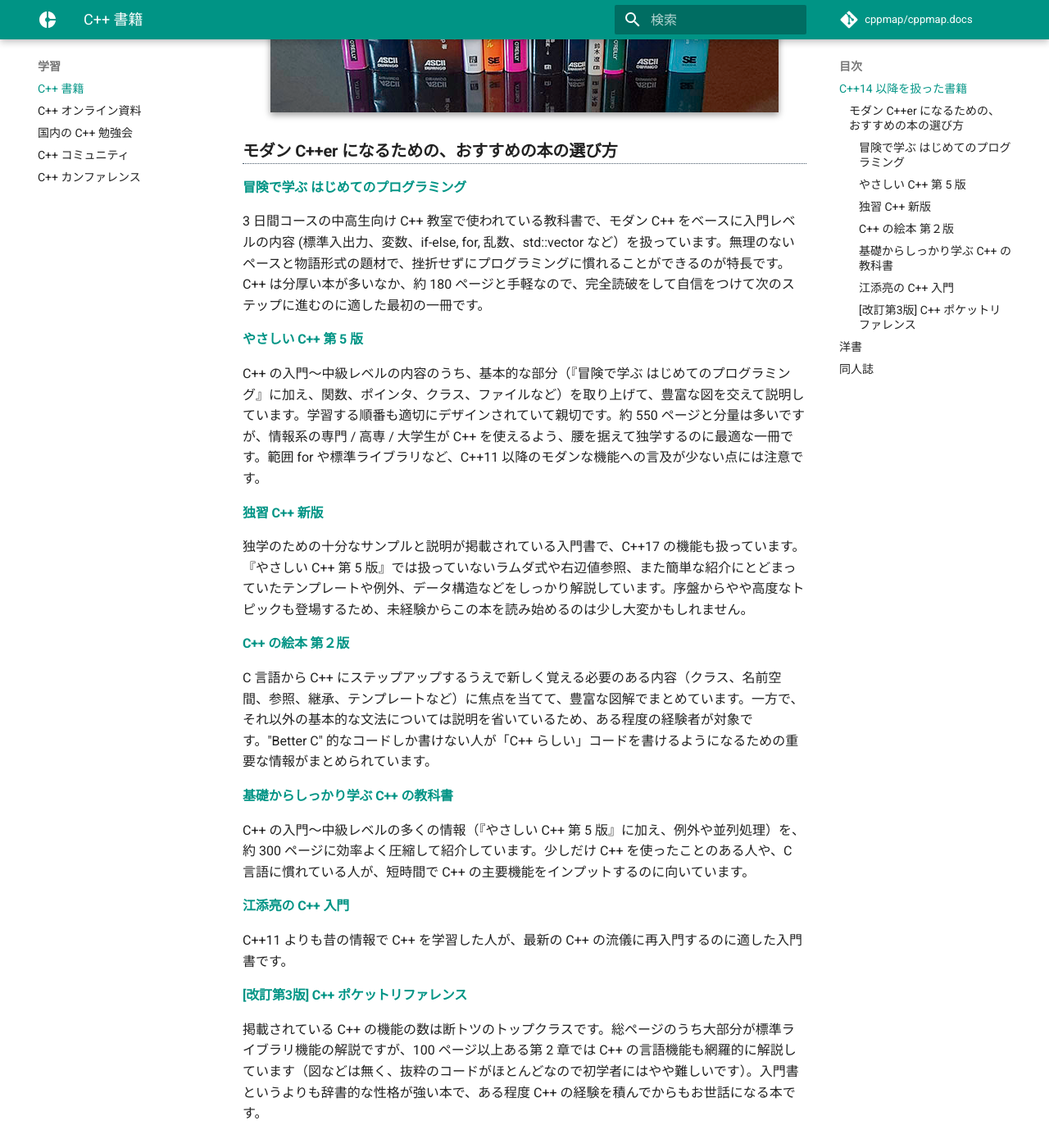
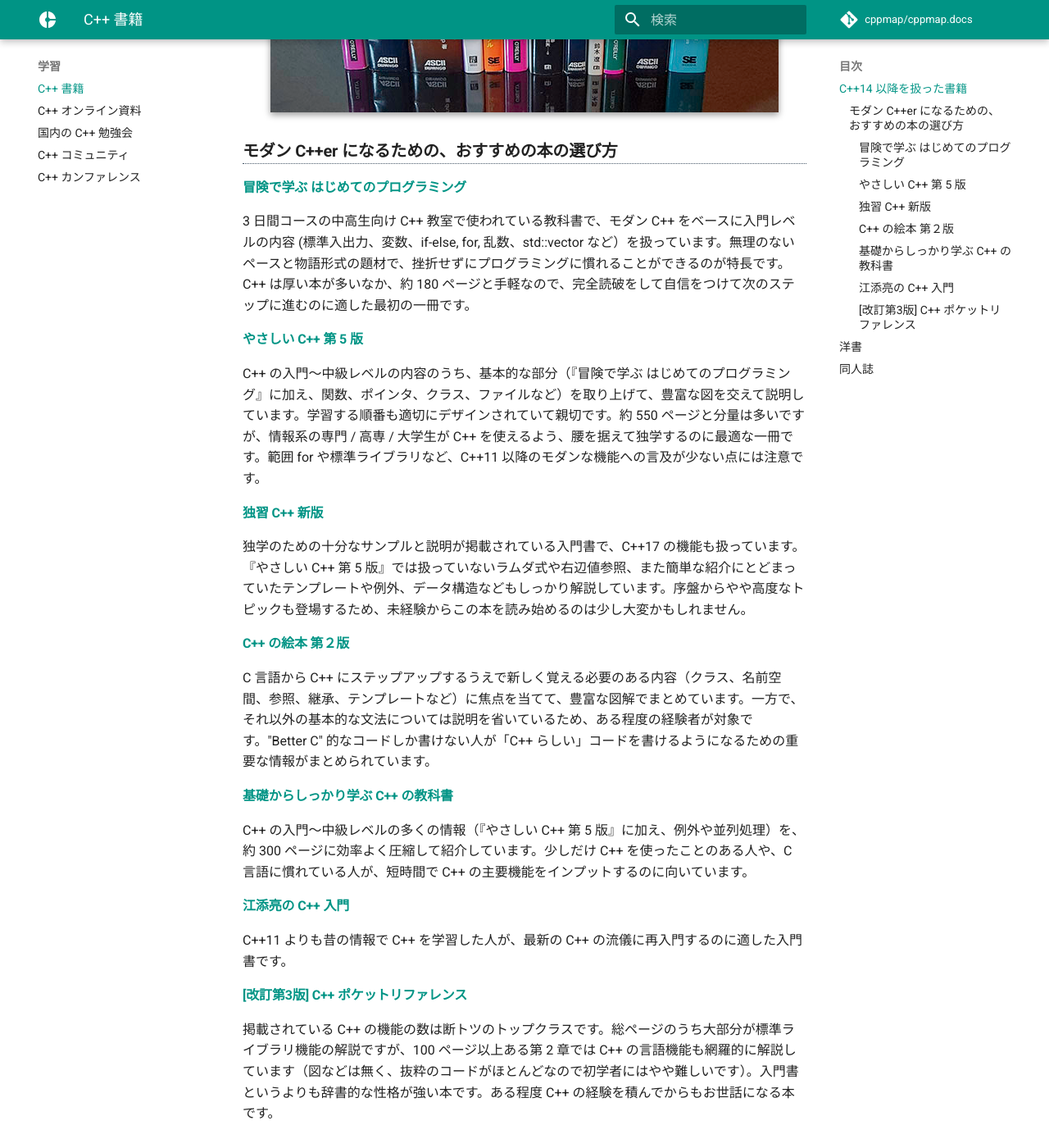
Before and after one commit to cppmap/cppmap.docs, an MkDocs documentation site: the page built from docs/learn/books.md, in a window 1280 px wide and 1400 px high, scrolled down 1786 px. Shown: the whole window at 82% size. Built offline with MkDocs 1.6.1 and Material for MkDocs 9.7.7, drawn with Linux system fonts in a browser that asks for light colours; nearby versions of some CDN libraries; comment, search, counter and statistics services are not loaded.

Commit message:
Update books.md

```diff
--- a/docs/learn/books.md
+++ b/docs/learn/books.md
@@ -31,13 +31,13 @@ C++ の学習に役立つ最新の書籍を紹介します。
 ### モダン C++er になるための、おすすめの本の選び方
 
 #### [冒険で学ぶ はじめてのプログラミング](https://amzn.to/2IWnWnx)
-3 日間コースの中高生向け C++ 教室で使われている教科書で、モダン C++ をベースに入門レベルの内容 (標準入出力、変数、if-else, for, 乱数、std::vector など）を扱っています。無理のないペースと物語形式の題材で、挫折せずにプログラミングに慣れることができるのが特長です。C++ は分厚い本が多いなか、約 180 ページと手軽なので、完全読破をして自信をつけて次のステップに進むのに適した最初の一冊です。
+3 日間コースの中高生向け C++ 教室で使われている教科書で、モダン C++ をベースに入門レベルの内容 (標準入出力、変数、if-else, for, 乱数、std::vector など）を扱っています。無理のないペースと物語形式の題材で、挫折せずにプログラミングに慣れることができるのが特長です。C++ は厚い本が多いなか、約 180 ページと手軽なので、完全読破をして自信をつけて次のステップに進むのに適した最初の一冊です。
 
 #### [やさしい C++ 第 5 版](https://amzn.to/3j9pVTD)
 C++ の入門～中級レベルの内容のうち、基本的な部分（『冒険で学ぶ はじめてのプログラミング』に加え、関数、ポインタ、クラス、ファイルなど）を取り上げて、豊富な図を交えて説明しています。学習する順番も適切にデザインされていて親切です。約 550 ページと分量は多いですが、情報系の専門 / 高専 / 大学生が C++ を使えるよう、腰を据えて独学するのに最適な一冊です。範囲 for や標準ライブラリなど、C++11 以降のモダンな機能への言及が少ない点には注意です。
 
 #### [独習 C++ 新版](https://amzn.to/2ZWRrck)
-独学のための十分なサンプルと説明が掲載されている入門書で、C++17 の機能も扱っています。『やさしい C++ 第 5 版』では扱っていないラムダ式や右辺値参照、また簡単な紹介にとどまっていたテンプレートや例外、データ構造などをしっかり解説しています。序盤からやや高度なトピックも登場するため、未経験からこの本を読み始めるのは少し大変かもしれません。
+独学のための十分なサンプルと説明が掲載されている入門書で、C++17 の機能も扱っています。『やさしい C++ 第 5 版』では扱っていないラムダ式や右辺値参照、また簡単な紹介にとどまっていたテンプレートや例外、データ構造などもしっかり解説しています。序盤からやや高度なトピックも登場するため、未経験からこの本を読み始めるのは少し大変かもしれません。
 
 #### [C++ の絵本 第２版](https://amzn.to/2TFvvTO)
 C 言語から C++ にステップアップするうえで新しく覚える必要のある内容（クラス、名前空間、参照、継承、テンプレートなど）に焦点を当てて、豊富な図解でまとめています。一方で、それ以外の基本的な文法については説明を省いているため、ある程度の経験者が対象です。"Better C" 的なコードしか書けない人が「C++ らしい」コードを書けるようになるための重要な情報がまとめられています。
@@ -49,7 +49,7 @@ C++ の入門～中級レベルの多くの情報（『やさしい C++ 第 5
 C++11 よりも昔の情報で C++ を学習した人が、最新の C++ の流儀に再入門するのに適した入門書です。
 
 #### [[改訂第3版] C++ ポケットリファレンス](https://amzn.to/2H8a3kH)
-掲載されている C++ の機能の数は断トツのトップクラスです。総ページのうち大部分が標準ライブラリ機能の解説ですが、100 ページ以上ある第 2 章では C++ の言語機能も網羅的に解説しています（図などは無く、抜粋のコードがほとんどなので初学者にはやや難しいです）。入門書というよりも辞書的な性格が強い本で、ある程度 C++ の経験を積んでからもお世話になる本です。
+掲載されている C++ の機能の数は断トツのトップクラスです。総ページのうち大部分が標準ライブラリ機能の解説ですが、100 ページ以上ある第 2 章では C++ の言語機能も網羅的に解説しています（図などは無く、抜粋のコードがほとんどなので初学者にはやや難しいです）。入門書というよりも辞書的な性格が強い本です。ある程度 C++ の経験を積んでからもお世話になる本です。
 
 
 ## 洋書
```
